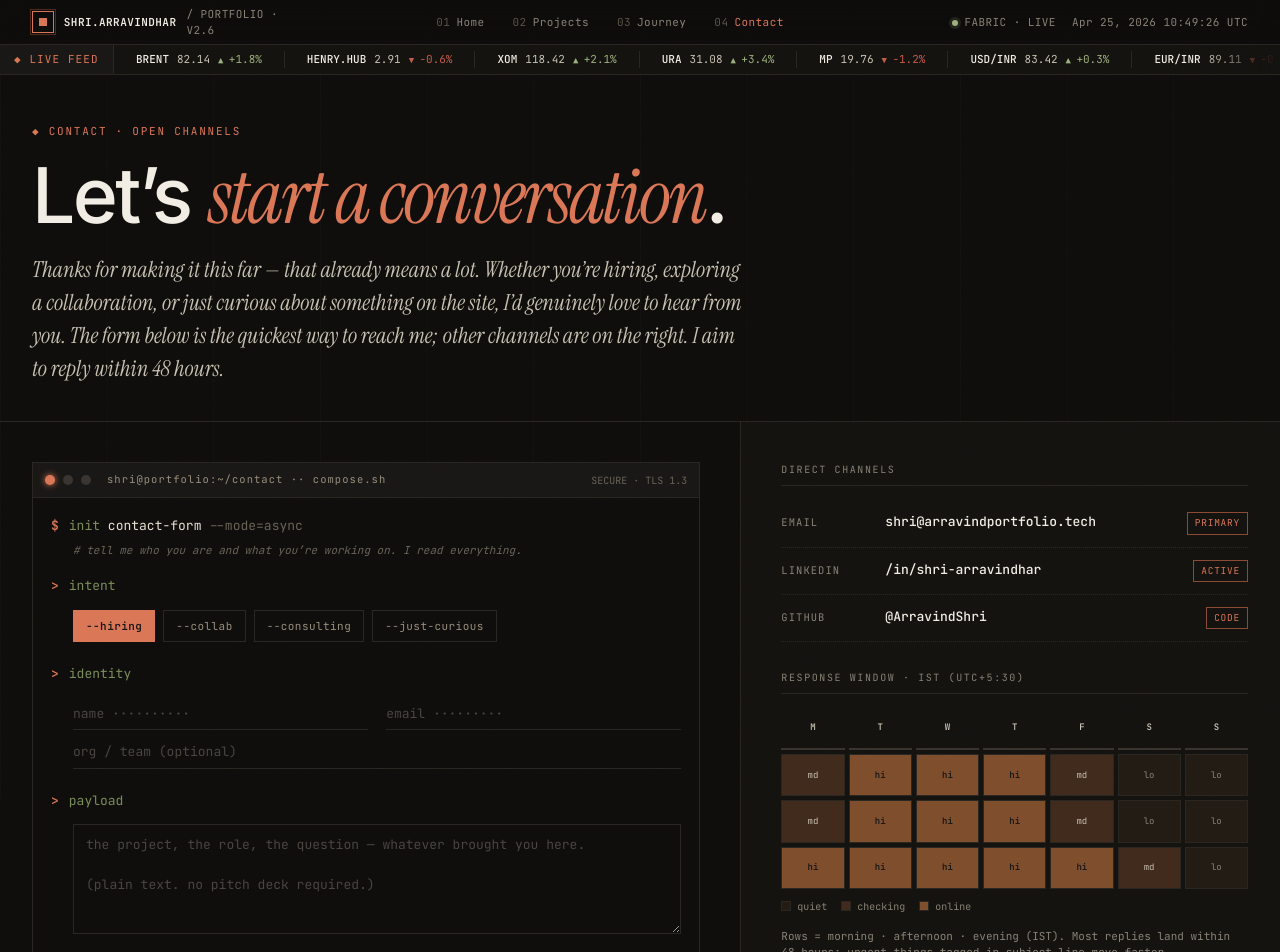
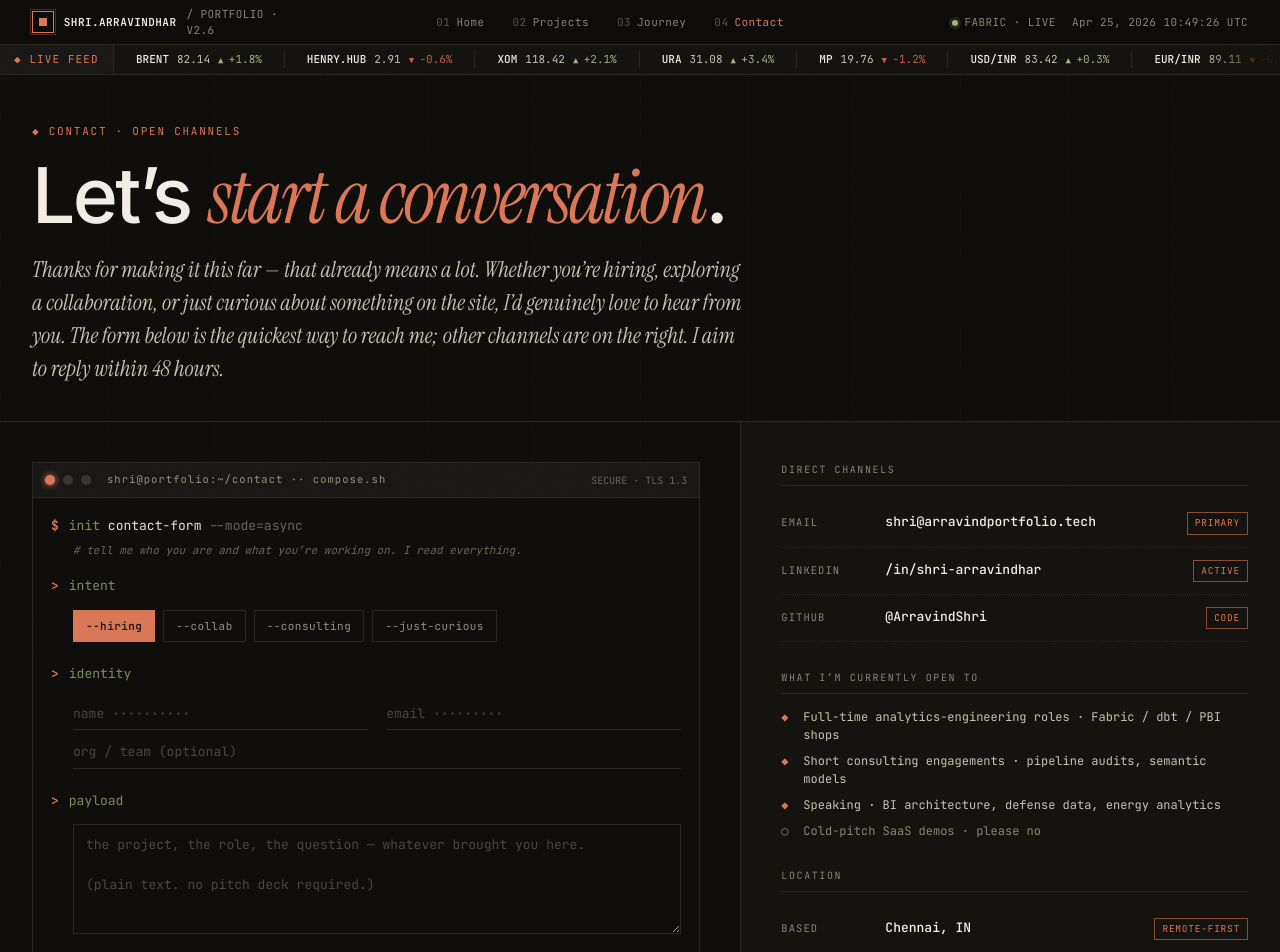
Before and after one commit to ArravindShri/portfolio-website, a React (Vite) app: page /contact in a window 1280 px wide. Shown: the top 952 px of the page. Built offline with nearby package versions, Linux system fonts and the light colour scheme; no server answers.

Commit message:
feat: switch contact form to Web3Forms

```diff
--- a/src/pages/Contact.jsx
+++ b/src/pages/Contact.jsx
@@ -1,7 +1,11 @@
 import { useState } from 'react';
-import { apiUrl } from '../lib/api.js';
 
 const INTENTS = ['hiring', 'collab', 'consulting', 'just-curious'];
+
+// Web3Forms public access key. The endpoint accepts JSON, validates the
+// access_key server-side, and forwards the message to the configured inbox.
+const WEB3FORMS_ENDPOINT = 'https://api.web3forms.com/submit';
+const WEB3FORMS_ACCESS_KEY = '69975f17-4d28-4000-bed2-8372b90c531c';
 
 // ---------------------------------------------------------------------------
 // Terminal-styled contact form. POSTs to /api/contact (FastAPI on Railway),
@@ -35,19 +39,34 @@ function Term() {
     setStatus('sending');
     setErrorMsg('');
     try {
-      const res = await fetch(apiUrl('/api/contact'), {
+      const res = await fetch(WEB3FORMS_ENDPOINT, {
         method: 'POST',
-        headers: { 'Content-Type': 'application/json' },
-        body: JSON.stringify(formData),
+        headers: {
+          'Content-Type': 'application/json',
+          Accept: 'application/json',
+        },
+        body: JSON.stringify({
+          access_key: WEB3FORMS_ACCESS_KEY,
+          name: formData.name,
+          email: formData.email,
+          subject: `Portfolio Contact: ${formData.intent || 'General'} — ${formData.name}`,
+          message: formData.message,
+          org: formData.org || '(not provided)',
+          intent: formData.intent || '(not selected)',
+          from_name: 'Portfolio Contact Form',
+        }),
       });
-      if (!res.ok) {
-        const data = await res.json().catch(() => ({}));
-        throw new Error(data.detail || data.message || 'Failed to send');
+      const data = await res.json().catch(() => ({}));
+      if (!res.ok || !data.success) {
+        throw new Error(
+          data.message || data.error || `Failed to send (HTTP ${res.status})`,
+        );
       }
       setStatus('sent');
       setFormData({ name: '', email: '', org: '', intent: 'hiring', message: '' });
     } catch (err) {
-      setErrorMsg(err.message || String(err));
+      console.error('[contact] submission failed:', err);
+      setErrorMsg(err?.message || String(err));
       setStatus('error');
     }
   };
@@ -250,41 +269,6 @@ export default function Contact() {
               </div>
 
               <div className="ch-section">
-                <h3>Response window · IST (UTC+5:30)</h3>
-                <div className="avail-grid">
-                  {DAY_LABELS.map((d, i) => (
-                    <div key={`d-${i}`} className="avail-cell day-h">
-                      {d}
-                    </div>
-                  ))}
-                  {AVAILABILITY.flat().map((c, i) => (
-                    <div key={`c-${i}`} className={`avail-cell ${c}`}>
-                      {c}
-                    </div>
-                  ))}
-                </div>
-                <div className="avail-legend">
-                  <span>
-                    <i style={{ background: 'rgba(216,127,69,0.08)' }} />
-                    quiet
-                  </span>
-                  <span>
-                    <i style={{ background: 'rgba(216,127,69,0.22)' }} />
-                    checking
-                  </span>
-                  <span>
-                    <i style={{ background: 'rgba(216,127,69,0.55)' }} />
-                    online
-                  </span>
-                </div>
-                <div className="avail-foot">
-                  Rows = morning · afternoon · evening (IST). Most replies land
-                  within 48 hours; urgent things tagged in subject line move
-                  faster.
-                </div>
-              </div>
-
-              <div className="ch-section">
                 <h3>What I’m currently open to</h3>
                 <div className="now-list">
                   <div className="item">
```
